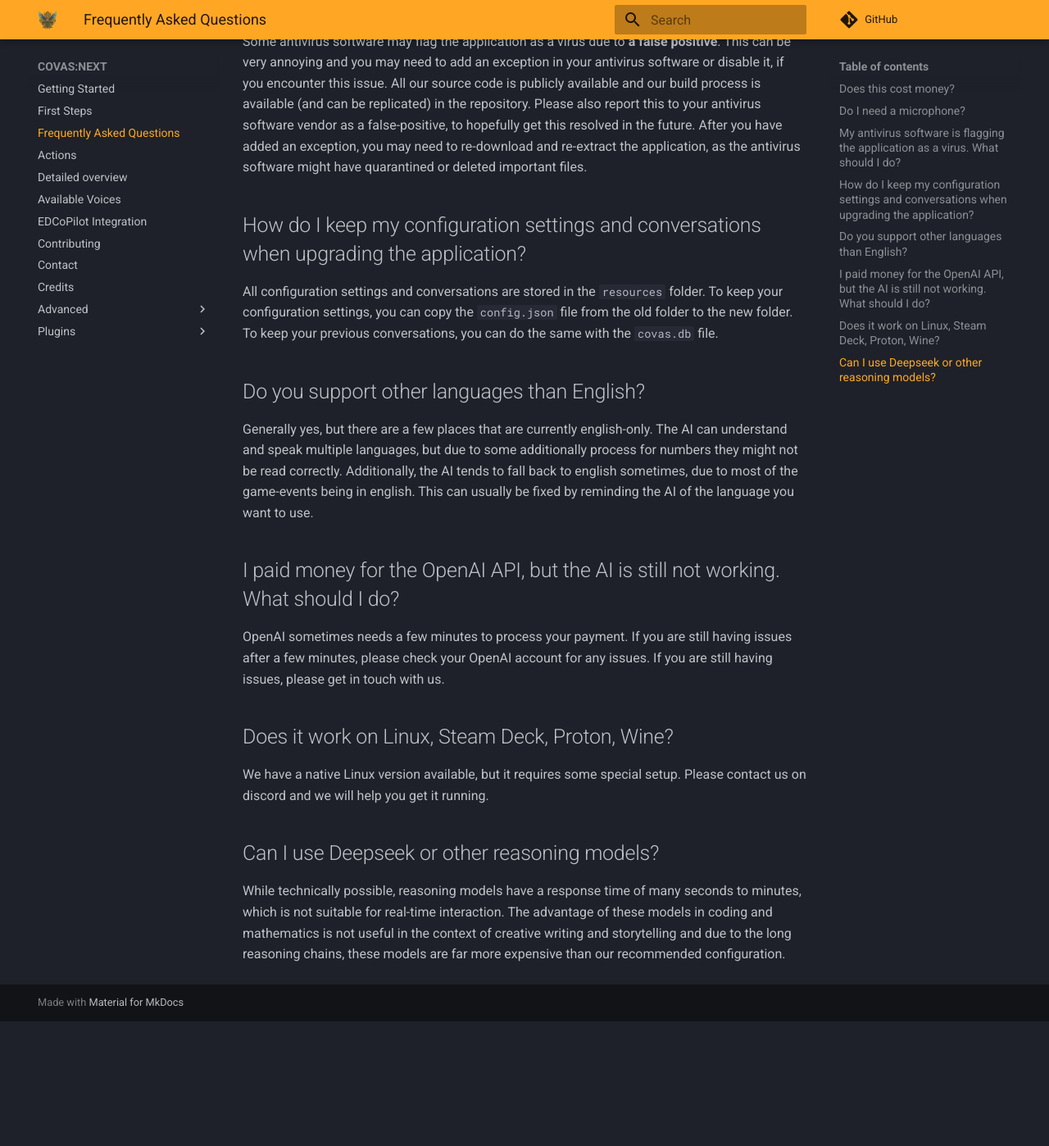
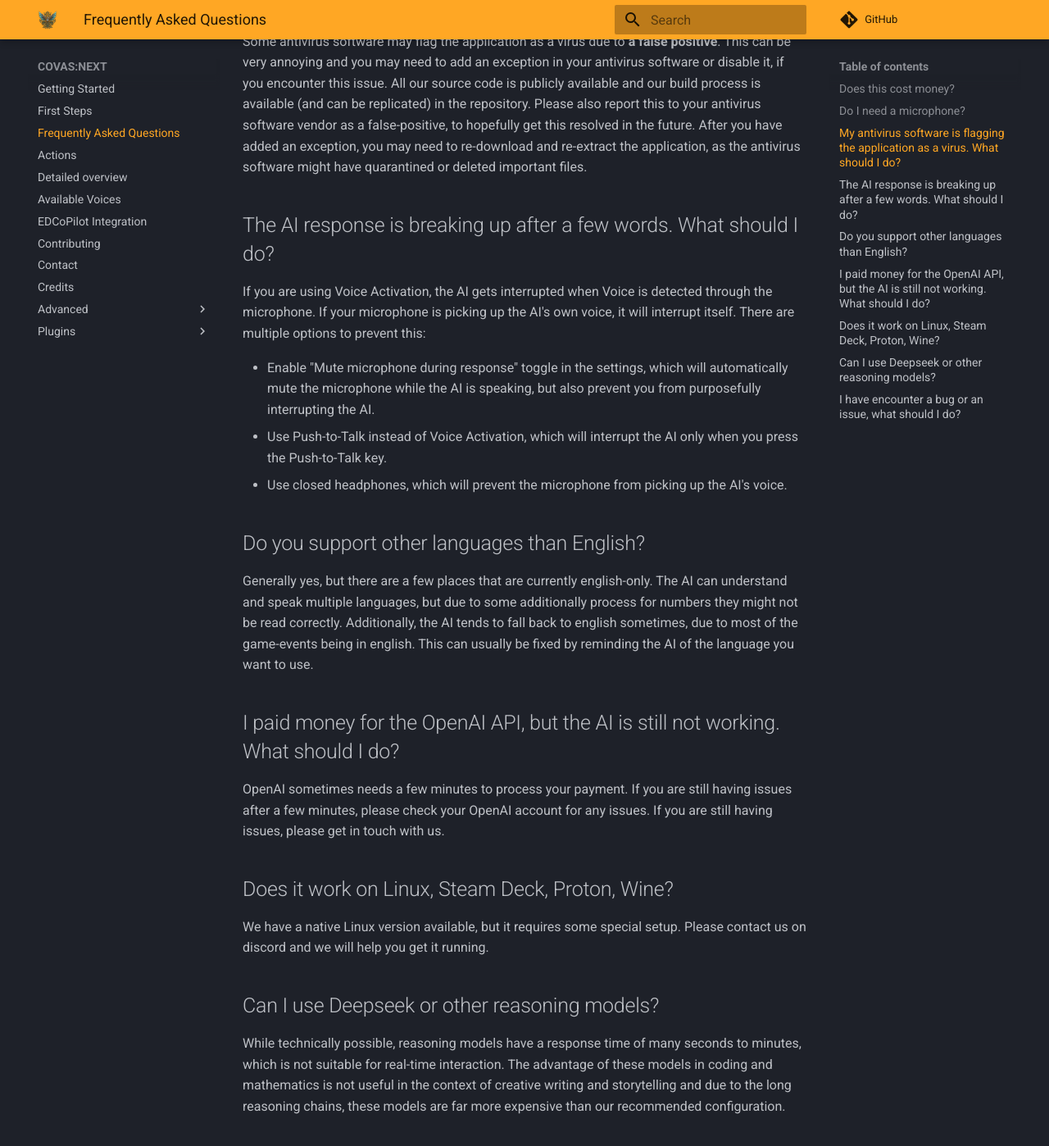
Before and after one commit to RatherRude/Elite-Dangerous-AI-Integration, an MkDocs documentation site: the page built from docs/10_faq.md, in a window 1280 px wide and 1400 px high, scrolled down 538 px. Shown: the whole window at 82% size. Built offline with MkDocs 1.6.1 and Material for MkDocs 9.7.7, drawn with Linux system fonts in a browser that asks for light colours; comment, search, counter and statistics services are not loaded; before the commit the page ends 1783 px from its top, so only the background shows below that; some of the changed text lies outside the part shown.

Commit message:
chore(docs): add log location to FAQ

```diff
--- a/docs/10_faq.md
+++ b/docs/10_faq.md
@@ -14,9 +14,13 @@
 Please also report this to your antivirus software vendor as a false-positive, to hopefully get this resolved in the future.
 After you have added an exception, you may need to re-download and re-extract the application, as the antivirus software might have quarantined or deleted important files.
 
-## How do I keep my configuration settings and conversations when upgrading the application?
+## The AI response is breaking up after a few words. What should I do?
 
-All configuration settings and conversations are stored in the `resources` folder. To keep your configuration settings, you can copy the `config.json` file from the old folder to the new folder. To keep your previous conversations, you can do the same with the `covas.db` file.
+If you are using Voice Activation, the AI gets interrupted when Voice is detected through the microphone. If your microphone is picking up the AI's own voice, it will interrupt itself. There are multiple options to prevent this:
+
+- Enable "Mute microphone during response" toggle in the settings, which will automatically mute the microphone while the AI is speaking, but also prevent you from purposefully interrupting the AI.
+- Use Push-to-Talk instead of Voice Activation, which will interrupt the AI only when you press the Push-to-Talk key.
+- Use closed headphones, which will prevent the microphone from picking up the AI's voice.
 
 ## Do you support other languages than English?
 
@@ -33,3 +37,7 @@
 ## Can I use Deepseek or other reasoning models?
 
 While technically possible, reasoning models have a response time of many seconds to minutes, which is not suitable for real-time interaction. The advantage of these models in coding and mathematics is not useful in the context of creative writing and storytelling and due to the long reasoning chains, these models are far more expensive than our recommended configuration.
+
+## I have encounter a bug or an issue, what should I do?
+
+Please report the bug on our [Discord server](https://discord.gg/8Z2a3b6c7C), make sure to include screenshots and a description of what happened before the bug occurred. If you can, please also include the log file, which can be found in `%localappdata%\com.covas-next.ui\logs` using Windows Explorer.
```
